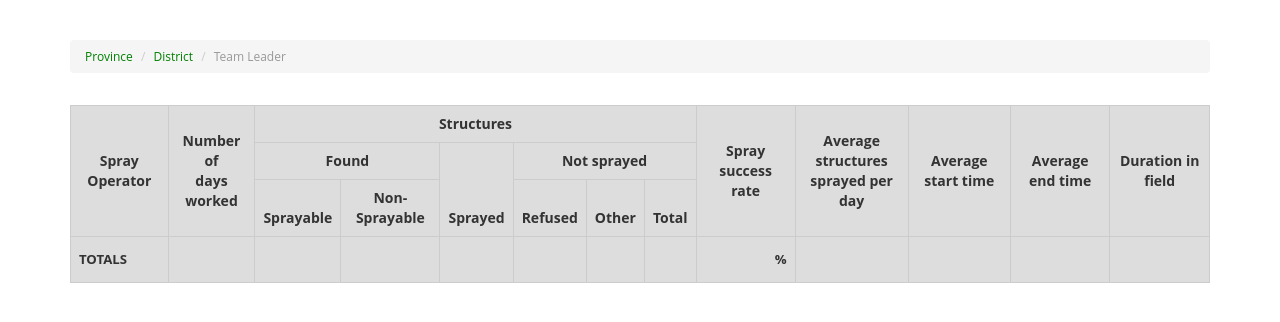
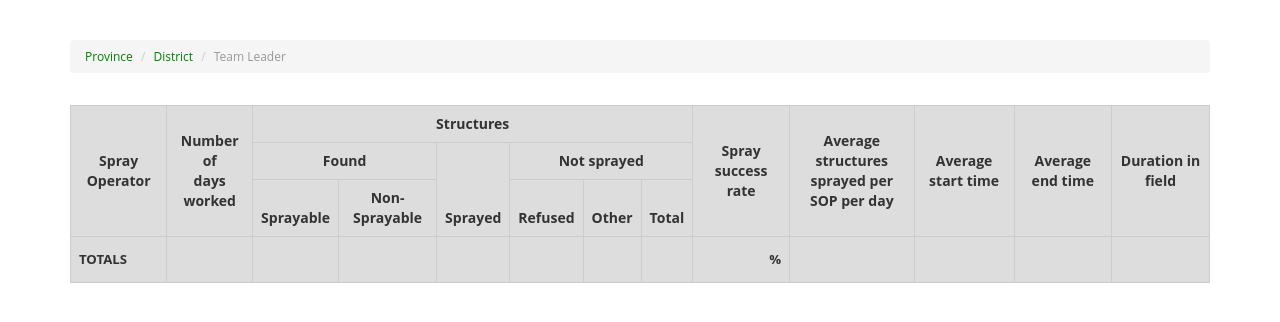
Before and after one commit to onaio/mspray, a Django app: template mspray/apps/main/templates/spray-operator-summary.html in a window 1280 px wide. Shown: the part 52-374 px from the top of the page. Run offline with Django 3.2, Linux system fonts and the light colour scheme; the template is opened without the code that fills it, so the values that code supplies are empty; some libraries are stand-ins or nearby versions.

Commit message:
correct wording, closes #159

```diff
--- a/mspray/apps/main/templates/performance.html
+++ b/mspray/apps/main/templates/performance.html
@@ -17,7 +17,7 @@
                             <th colspan="2">TA's with >95% Found coverage<sup title="Found coverage is defined as the number of structures found / number of structures enumerated">[a]</sup></th>
                             <th colspan="2">TA's with >85% Spray coverage<sup title="Spray coverage is defined as number of structures sprayed / number of structures found">[b]</sup></th>
                             <th colspan="2">District spray coverage by structure</th>
-                            <th rowspan="2">Average structures sprayed per day per SO</th>
+                            <th rowspan="2">Average structures sprayed per SOP per day</th>
                             <th rowspan="2">Average start time<sup title="Start time is determined from the time the first form is completed per day per operator">[c]</sup></th>
                             <th rowspan="2">Average end time<sup title="Finish time is determined from the time the last form is started per day per operator">[d]</sup></th>
                         </tr>
--- a/mspray/apps/main/templates/spray-operator-summary.html
+++ b/mspray/apps/main/templates/spray-operator-summary.html
@@ -21,7 +21,7 @@
                                 <th rowspan="3">Number of <br/> days worked</th>
                                 <th colspan="6">Structures</th>
                                 <th rowspan="3">Spray success rate</th>
-                                <th rowspan="3">Average structures<br /> sprayed per day</th>
+                                <th rowspan="3">Average structures <br />sprayed per SOP per day</th>
                                 <th rowspan="3">Average start time</th>
                                 <th rowspan="3">Average end time</th>
                                 <th rowspan="3">Duration in field</th>
--- a/mspray/apps/main/templates/team-leaders.html
+++ b/mspray/apps/main/templates/team-leaders.html
@@ -19,7 +19,7 @@
                                 <th rowspan="3">Team Leader</th>
                                 <th colspan="6">Structures</th>
                                 <th rowspan="3">Spray success rate</th>
-                                <th rowspan="3">Average structures <br/>sprayed per day per SO</th>
+                                <th rowspan="3">Average structures <br />sprayed per SOP per day</th>
                                 <th rowspan="3">Average start time</th>
                                 <th rowspan="3">Average end time</th>
                             </tr>
```
